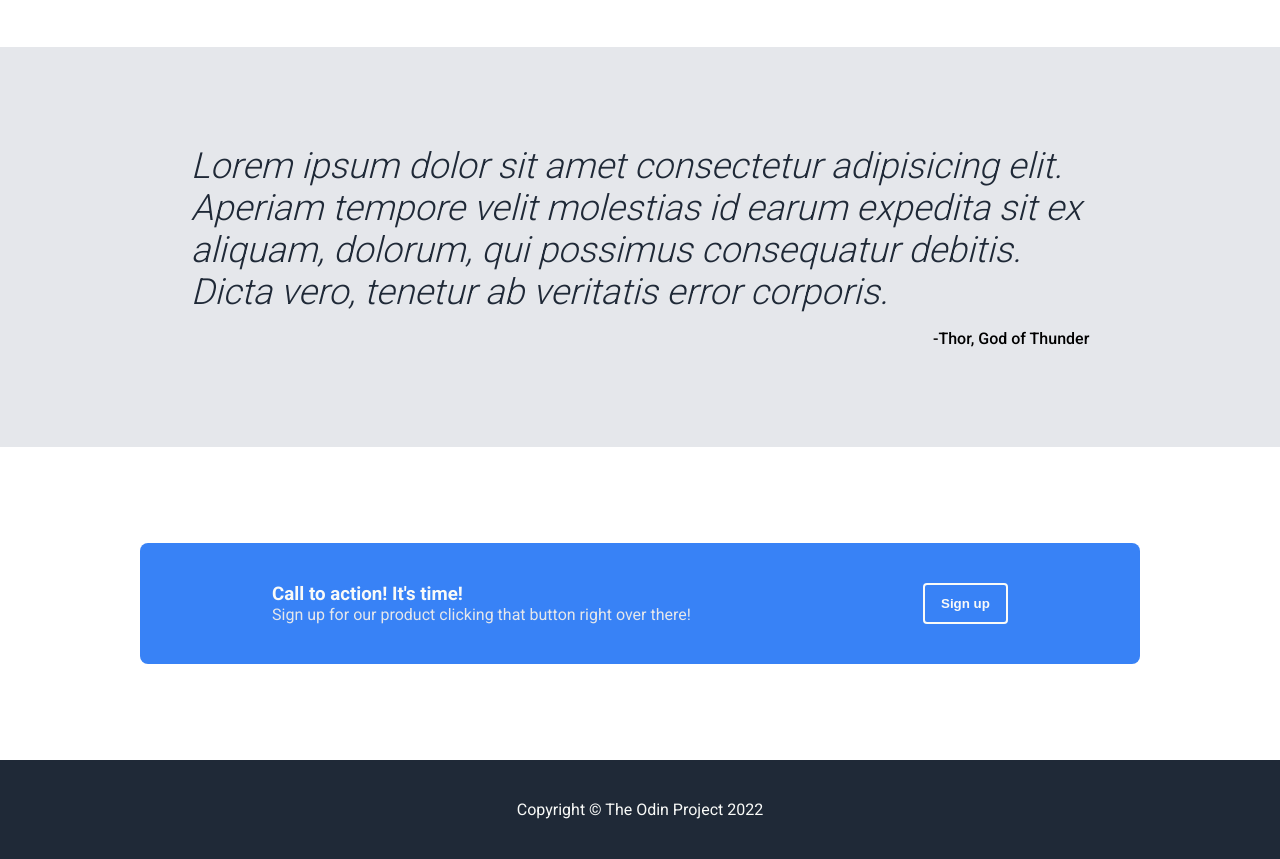
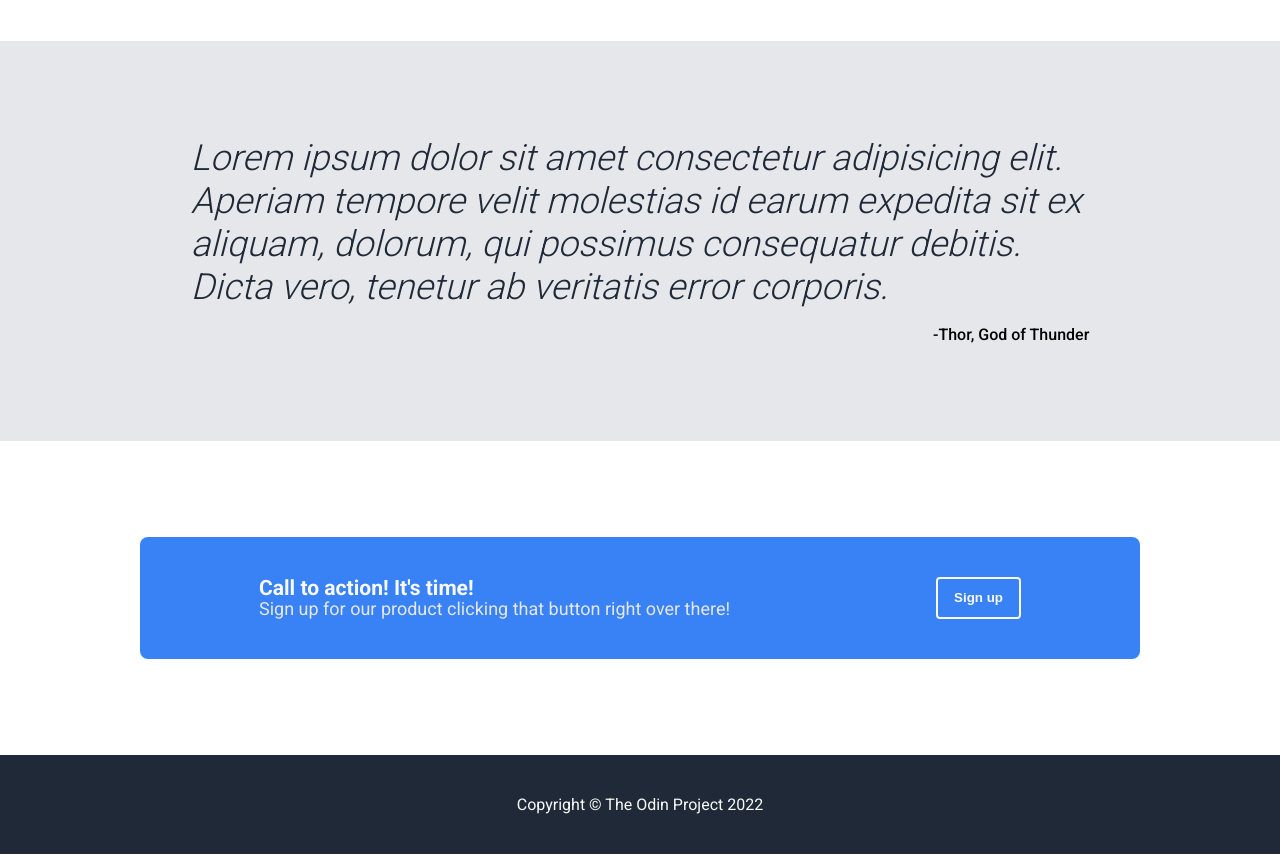
Before and after one commit to Whiry/odin-landing-page-project, a plain HTML site: page index.html in a window 1280 px wide. Shown: the part 1000-1859 px from the top of the page. Drawn offline with Linux system fonts and the light colour scheme.

Commit message:
css update

```diff
--- a/css/style.css
+++ b/css/style.css
@@ -9,11 +9,8 @@
 }
 
 html {
+    font-size: 62.5%;
     box-sizing: border-box;
-}
-
-body {
-    font-family: 'Roboto', sans-serif;
 }
 
 *,
@@ -22,6 +19,18 @@ body {
     box-sizing: inherit;
     margin: 0;
     padding: 0;
+}
+
+body {
+    font-family: 'Roboto', sans-serif;
+    line-height: 1;
+    font-weight: 400;
+    overflow-y: scroll;
+    overflow-x: hidden;
+}
+
+p {
+    line-height: 1.2;
 }
 
 /* HEADER */
@@ -178,6 +187,7 @@ body {
   margin-top: 16px;
   margin-left: auto;
   font-weight: 500;
+  font-size: 16px;
 }
 
 /* FIN SECTION QUOTE */
@@ -199,6 +209,7 @@ body {
     background-color: var(--clr-blue-1);
     padding: 40px 16px;
     border-radius: 8px;
+    font-size: 18px;
 }
 
 .call-content h3 {
@@ -226,6 +237,7 @@ body {
 .footer-container p {
     color: var(--clr-white-1);
     text-align: center;
+    font-size: 16px;
 }
 
 /* FIN FOOTER */
```
